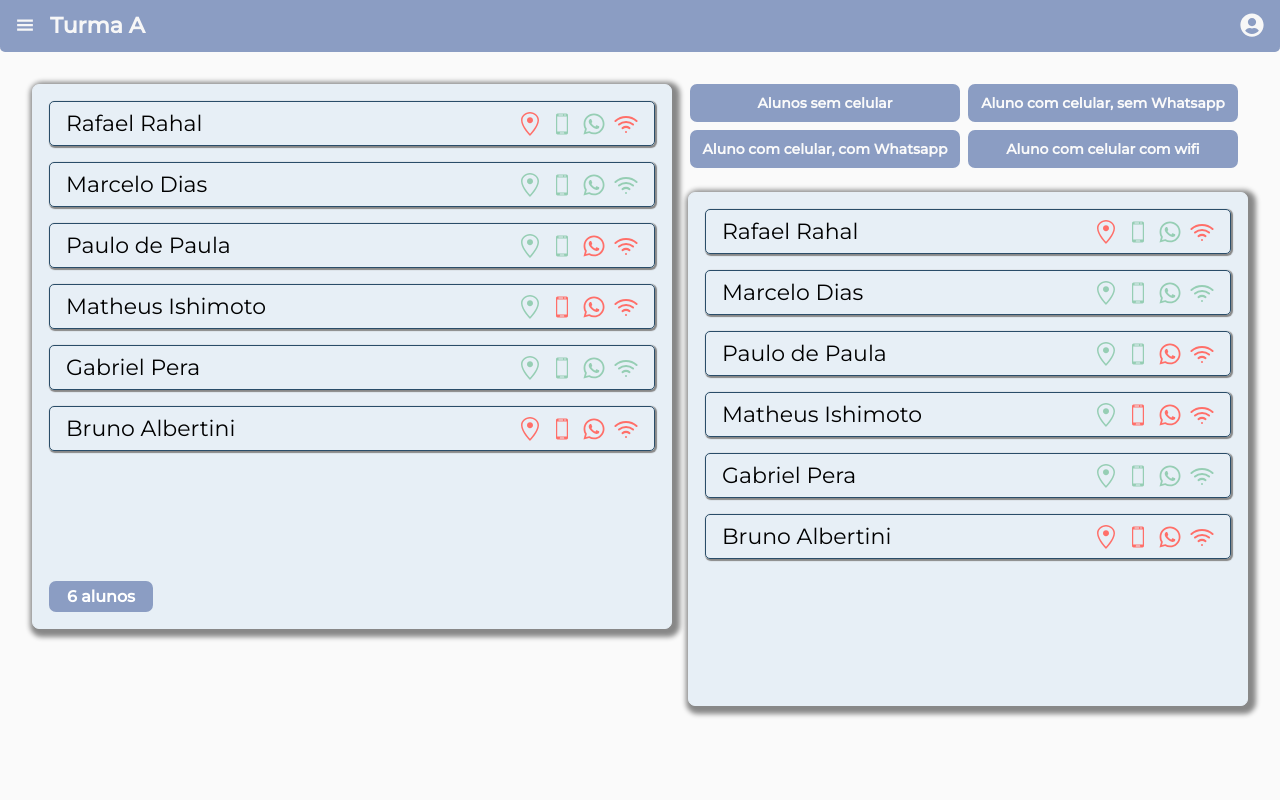
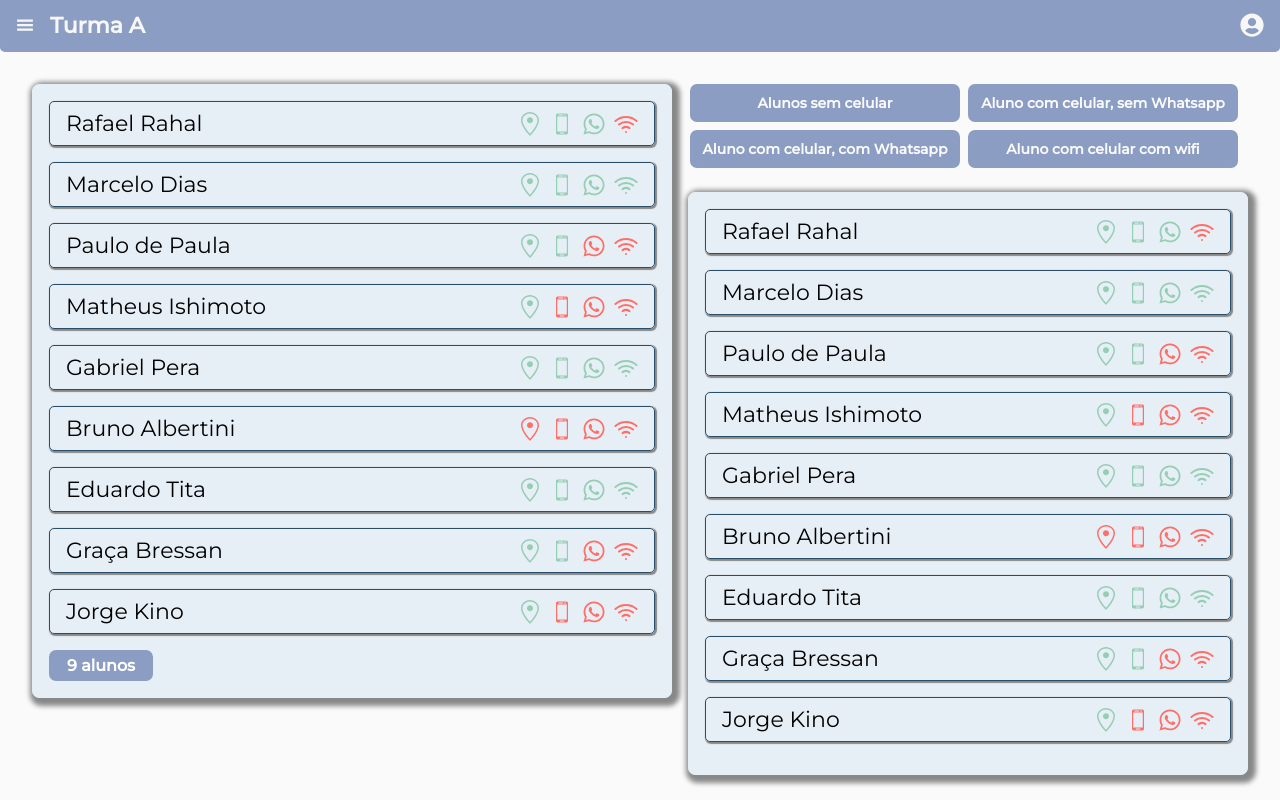
Before and after one commit to marcelodof/hackthon-covid, a React (Create React App) app in the folder front/: page / in a window 1280 px wide. Built offline with nearby package versions, Linux system fonts and the light colour scheme.

Commit message:
static file students

```diff
--- a/front/src/App.js
+++ b/front/src/App.js
@@ -4,59 +4,10 @@ import { Navbar } from './Components/Navbar/Navbar';
 import { StudentsContainer } from './Components/StudentsContainer/StudentsContainer';
 import { StudentsFilter } from './Components/StudentsFilter/StudentsFilter';
 import { NumberOfStudents } from './Components/NumberOfStudents/NumberOfStudents'
-
+import { DefaultStudents } from './Components/DefaultStudents'
 import './App.css';
 
-const defaultStudents = [
-    {
-      name: "Rafael Rahal",
-      hasAddress: false,
-      hasSmartphone: true,
-      hasWhatsApp: true,
-      hasWifi: false,
-      phone: 11987347656,
-    },
-    {
-      name: "Marcelo Dias",
-      hasAddress: true,
-      hasSmartphone: true,
-      hasWhatsApp: true,
-      hasWifi: true,
-      phone: 11987340986,
-    },
-    {
-      name: "Paulo de Paula",
-      hasAddress: true,
-      hasSmartphone: true,
-      hasWhatsApp: false,
-      hasWifi: false,
-      phone: 11987334897,
-    },
-    {
-      name: "Matheus Ishimoto",
-      hasAddress: true,
-      hasSmartphone: false,
-      hasWhatsApp: false,
-      hasWifi: false,
-      phone: 11954879990,
-    },
-    {
-      name: "Gabriel Pera",
-      hasAddress: true,
-      hasSmartphone: true,
-      hasWhatsApp: true,
-      hasWifi: true,
-      phone: 11987378945,
-    },
-    {
-      name: "Bruno Albertini",
-      hasAddress: false,
-      hasSmartphone: false,
-      hasWhatsApp: false,
-      hasWifi: false,
-      phone: 11955568731,
-    }
-  ]
+const defaultStudents = DefaultStudents
 
 function App() {
 
--- /dev/null
+++ b/front/src/Components/DefaultStudents.js
@@ -0,0 +1,74 @@
+export const DefaultStudents = [
+    {
+      name: "Rafael Rahal",
+      hasAddress: true,
+      hasSmartphone: true,
+      hasWhatsApp: true,
+      hasWifi: false,
+      phone: 11987347656,
+    },
+    {
+      name: "Marcelo Dias",
+      hasAddress: true,
+      hasSmartphone: true,
+      hasWhatsApp: true,
+      hasWifi: true,
+      phone: 11987340986,
+    },
+    {
+      name: "Paulo de Paula",
+      hasAddress: true,
+      hasSmartphone: true,
+      hasWhatsApp: false,
+      hasWifi: false,
+      phone: 11987334897,
+    },
+    {
+      name: "Matheus Ishimoto",
+      hasAddress: true,
+      hasSmartphone: false,
+      hasWhatsApp: false,
+      hasWifi: false,
+      phone: 11954879990,
+    },
+    {
+      name: "Gabriel Pera",
+      hasAddress: true,
+      hasSmartphone: true,
+      hasWhatsApp: true,
+      hasWifi: true,
+      phone: 11987378945,
+    },
+    {
+      name: "Bruno Albertini",
+      hasAddress: false,
+      hasSmartphone: false,
+      hasWhatsApp: false,
+      hasWifi: false,
+      phone: 11955568731,
+    },
+    {
+        name: "Eduardo Tita",
+        hasAddress: true,
+        hasSmartphone: true,
+        hasWhatsApp: true,
+        hasWifi: true,
+        phone: 1175868731,
+    },
+    {
+        name: "Graça Bressan",
+        hasAddress: true,
+        hasSmartphone: true,
+        hasWhatsApp: false,
+        hasWifi: false,
+        phone: 11368748731,
+    },
+    {
+        name: "Jorge Kino",
+        hasAddress: true,
+        hasSmartphone: false,
+        hasWhatsApp: false,
+        hasWifi: false,
+        phone: 11957893731,
+    }
+  ]
```
